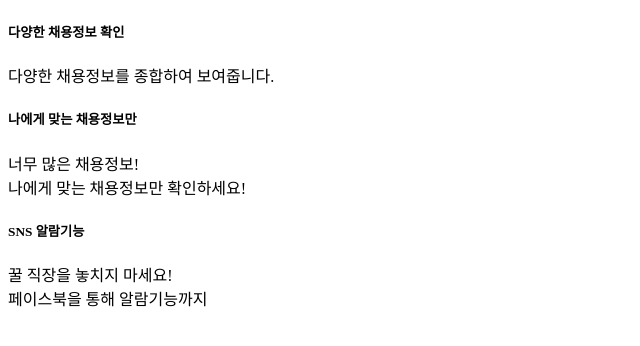
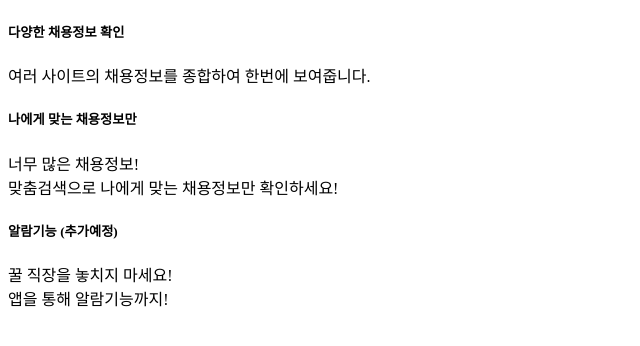
Before and after one commit to ChungPa/GoJob, a Python web app: template app/templates/main/index.html in a window 1280 px wide. Shown: the part 317-663 px from the top of the page, without its empty margins (0-640 px from the left). Run offline with Jinja, Linux system fonts and the light colour scheme; the template is opened without the code that fills it, so the values that code supplies are empty.

```diff
--- a/app/templates/main/index.html
+++ b/app/templates/main/index.html
@@ -29,28 +29,30 @@
         <div class="container">
             <div class="row">
                 <div class="col s12">
-                    <h2 class="center header text_h2"> 모든 사이트의 <span class="span_h2"> 고졸 채용정보  </span>를 한번에 알아보세요 </h2>
+                    <h2 class="center header text_h2">
+                        모든 사이트의 <span class="span_h2"> 고졸 채용정보  </span>를 한번에 알아보세요
+                    </h2>
                 </div>
 
                 <div class="col s12 m4 l4">
                     <div class="center promo promo-example">
                         <i class="mdi-image-flash-on"></i>
                         <h5 class="promo-caption">다양한 채용정보 확인</h5>
-                        <p class="light center">다양한 채용정보를 종합하여 보여줍니다.</p>
+                        <p class="light center">여러 사이트의 채용정보를 종합하여 한번에 보여줍니다.</p>
                     </div>
                 </div>
                 <div class="col s12 m4 l4">
                     <div class="center promo promo-example">
                         <i class="mdi-social-group"></i>
                         <h5 class="promo-caption">나에게 맞는 채용정보만</h5>
-                        <p class="light center">너무 많은 채용정보!<br>나에게 맞는 채용정보만 확인하세요!</p>
+                        <p class="light center">너무 많은 채용정보!<br>맞춤검색으로 나에게 맞는 채용정보만 확인하세요!</p>
                     </div>
                 </div>
                 <div class="col s12 m4 l4">
                     <div class="center promo promo-example">
                         <i class="mdi-hardware-desktop-windows"></i>
-                        <h5 class="promo-caption">SNS 알람기능</h5>
-                        <p class="light center">꿀 직장을 놓치지 마세요!<br> 페이스북을 통해 알람기능까지</p>
+                        <h5 class="promo-caption">알람기능 (추가예정)</h5>
+                        <p class="light center">꿀 직장을 놓치지 마세요!<br> 앱을 통해 알람기능까지!</p>
                     </div>
                 </div>
             </div>
```
Also changed, not shown: app/templates/main/about.html (+9 -3 lines).
